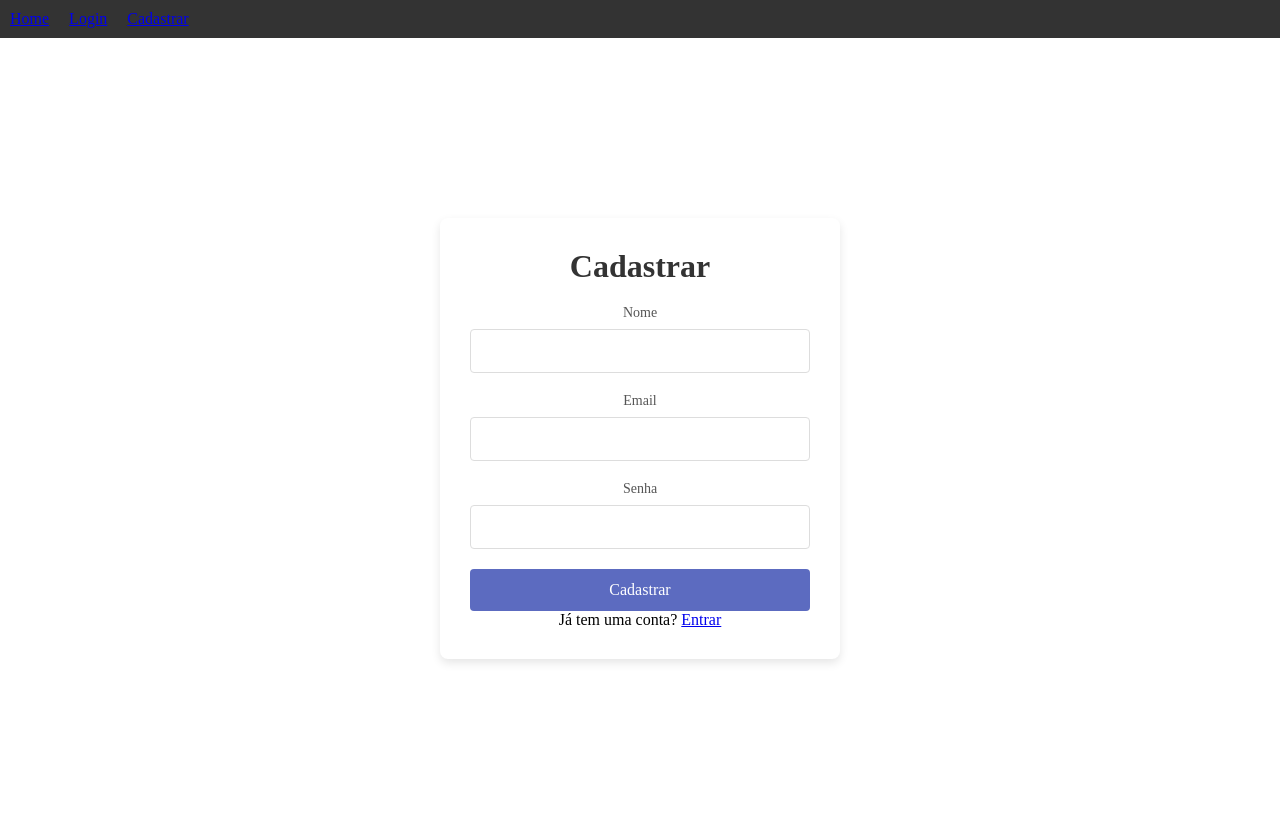
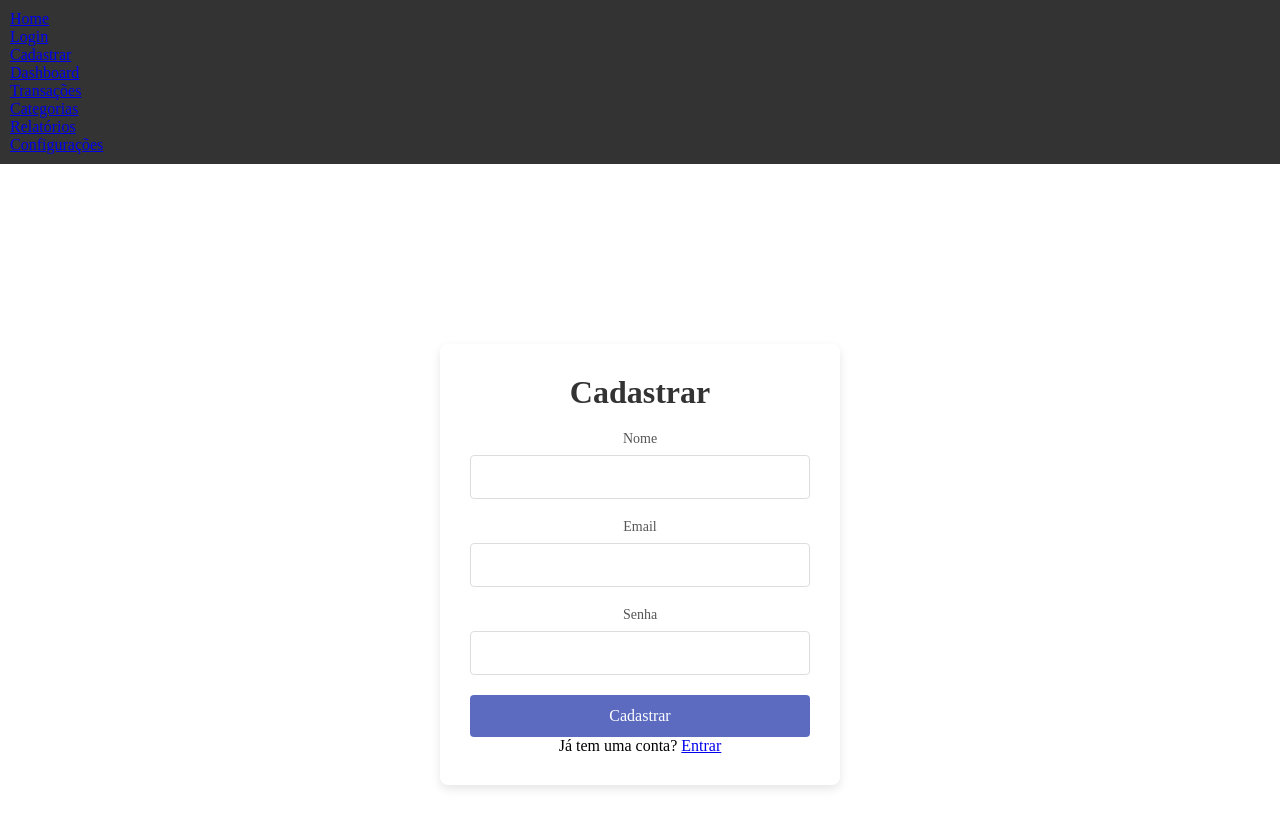
Before and after one commit to Chavesz/coinclass, a Vue app in the folder front/: page /#/Appregister in a window 1280 px wide. Shown: the top 828 px of the page. Built offline with nearby package versions, Linux system fonts and the light colour scheme.

Commit message:
Criando paginas. (dashboard,transações, categorias, configurações e relatorios.)

```diff
--- a/front/src/components/AppNavbar.vue
+++ b/front/src/components/AppNavbar.vue
@@ -1,8 +1,15 @@
 <template>
   <nav>
-    <router-link to="/">Home</router-link>
-    <router-link to="/">Login</router-link>
-    <router-link to="/Appregister">Cadastrar</router-link>
+  <ul>
+      <li><router-link to="/">Home</router-link></li>
+      <li><router-link to="/">Login</router-link></li>
+      <li><router-link to="/Appregister">Cadastrar</router-link></li>
+      <li><router-link to="/Appdashboard">Dashboard</router-link></li>
+      <li><router-link to="/Apptransactions">Transações</router-link></li>
+      <li><router-link to="/Appcategories">Categorias</router-link></li>
+      <li><router-link to="/Appreports">Relatórios</router-link></li>
+      <li><router-link to="/Appsettings">Configurações</router-link></li>
+    </ul>
   </nav>
 </template>
 
--- a/front/src/router/index.js
+++ b/front/src/router/index.js
@@ -2,6 +2,11 @@ import Vue from 'vue'
 import Router from 'vue-router'
 import AppLogin from '@/views/AppLogin.vue'
 import AppRegister from '@/views/AppRegister.vue'
+import AppDashboard from '@/views/AppDashboard.vue'
+import AppCategories from '@/views/AppCategories.vue'
+import AppReports from '@/views/AppReports.vue'
+import AppSettings from '@/views/AppSettings.vue'
+import AppTransactions from '@/views/AppTransactions.vue'
 
 Vue.use(Router)
 
@@ -16,6 +21,31 @@ export default new Router({
       path: '/Appregister',
       name: 'AppRegister',
       component: AppRegister
-    }
+    },
+    {
+      path: '/AppDashboard',
+      name: 'AppDashboard',
+      component: AppDashboard
+    },
+    {
+      path: '/AppCategories',
+      name: 'AppCategories',
+      component: AppCategories
+    },
+    {
+      path: '/AppReports',
+      name: 'AppReports',
+      component: AppReports
+    },
+    {
+      path: '/AppSettings',
+      name: 'AppSettings',
+      component: AppSettings
+    },
+    {
+      path: '/AppTransactions',
+      name: 'AppTransactions',
+      component: AppTransactions
+    },
   ]
 })
--- /dev/null
+++ b/front/src/views/AppCategories.vue
@@ -0,0 +1,13 @@
+<template>
+  <div>
+    <AppNavbar />
+    <h1>Categorias</h1>
+    <p>Organize suas transações por categorias.</p>
+  </div>
+</template>
+
+<script>
+import AppNavbar from "@/components/AppNavbar.vue";
+export default {
+  components: { AppNavbar }
+};
--- /dev/null
+++ b/front/src/views/AppDashboard.vue
@@ -0,0 +1,19 @@
+<template>
+  <div>
+    <AppNavbar />
+    <h1>Dashboard</h1>
+    <p>Resumo financeiro com gráficos e dados.</p>
+  </div>
+</template>
+
+<script>
+import AppNavbar from "@/components/AppNavbar.vue";
+export default {
+  components: { AppNavbar }
+};
+</script>
+
+<style scoped>
+h1 {
+  color: #333;
+}
--- a/front/src/views/AppLogin.vue
+++ b/front/src/views/AppLogin.vue
@@ -15,7 +15,7 @@
 
         <button type="submit" class="login-btn">Entrar</button>
       </form>
-      <p class="signup-link">Ainda não tem uma conta? <router-link to="/register">Cadastre-se</router-link></p>
+      <p class="signup-link">Ainda não tem uma conta? <router-link to="/Appregister">Cadastre-se</router-link></p>
     </div>
   </div>
 </template>
--- /dev/null
+++ b/front/src/views/AppReports.vue
@@ -0,0 +1,14 @@
+<template>
+  <div>
+    <AppNavbar />
+    <h1>Relatórios</h1>
+    <p>Estatísticas detalhadas dos gastos e ganhos.</p>
+  </div>
+</template>
+
+<script>
+import AppNavbar from "@/components/AppNavbar.vue";
+export default {
+  components: { AppNavbar }
+};
+</script>
--- /dev/null
+++ b/front/src/views/AppSettings.vue
@@ -0,0 +1,14 @@
+<template>
+  <div>
+    <AppNavbar />
+    <h1>Configurações</h1>
+    <p>Ajustes da conta, perfil e preferências.</p>
+  </div>
+</template>
+
+<script>
+import AppNavbar from "@/components/AppNavbar.vue";
+export default {
+  components: { AppNavbar }
+};
+</script>
--- /dev/null
+++ b/front/src/views/AppTransactions.vue
@@ -0,0 +1,13 @@
+<template>
+  <div>
+    <AppNavbar />
+    <h1>Transações</h1>
+    <p>Listagem de receitas e despesas, com filtros.</p>
+  </div>
+</template>
+
+<script>
+import AppNavbar from "@/components/AppNavbar.vue";
+export default {
+  components: { AppNavbar }
+};
```
Also changed, not shown: front/src/components/App Chart.vue (added), front/src/components/AppCard.vue (added), front/src/components/AppSidebar.vue (added).
